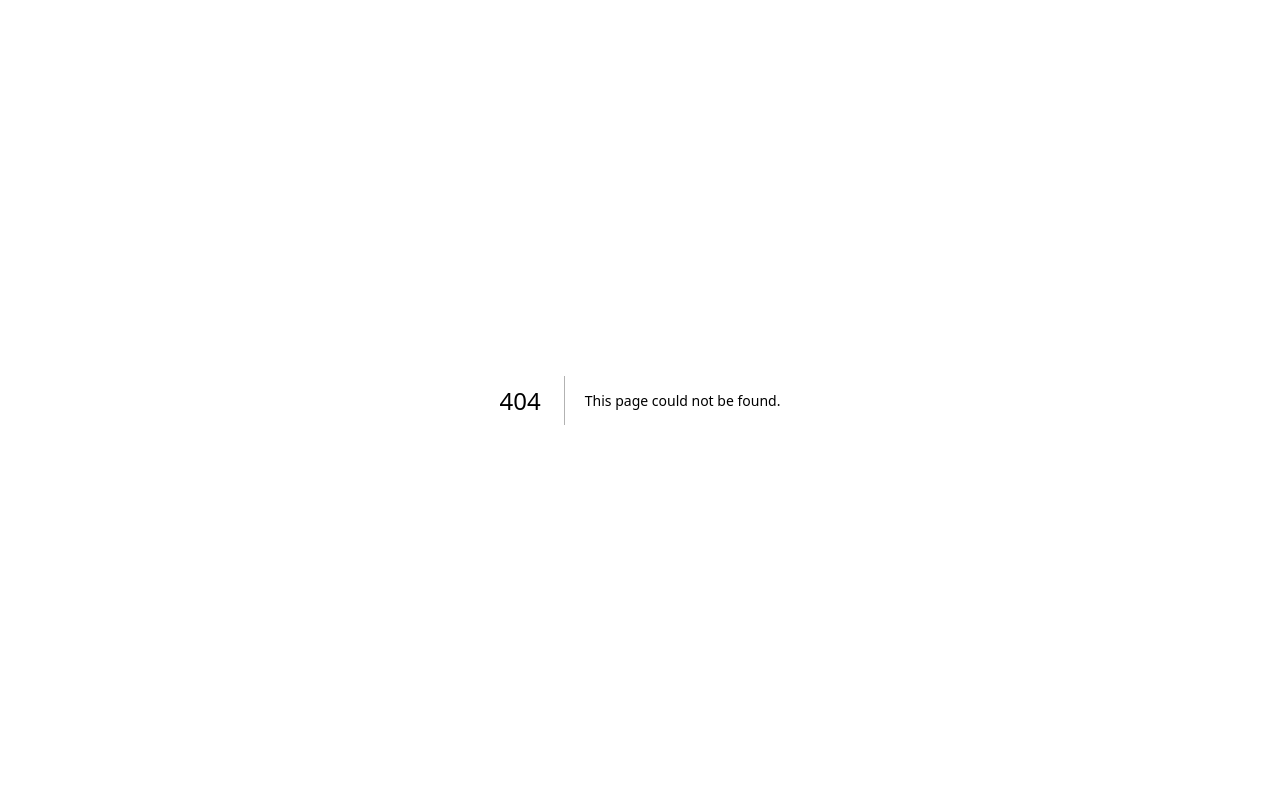
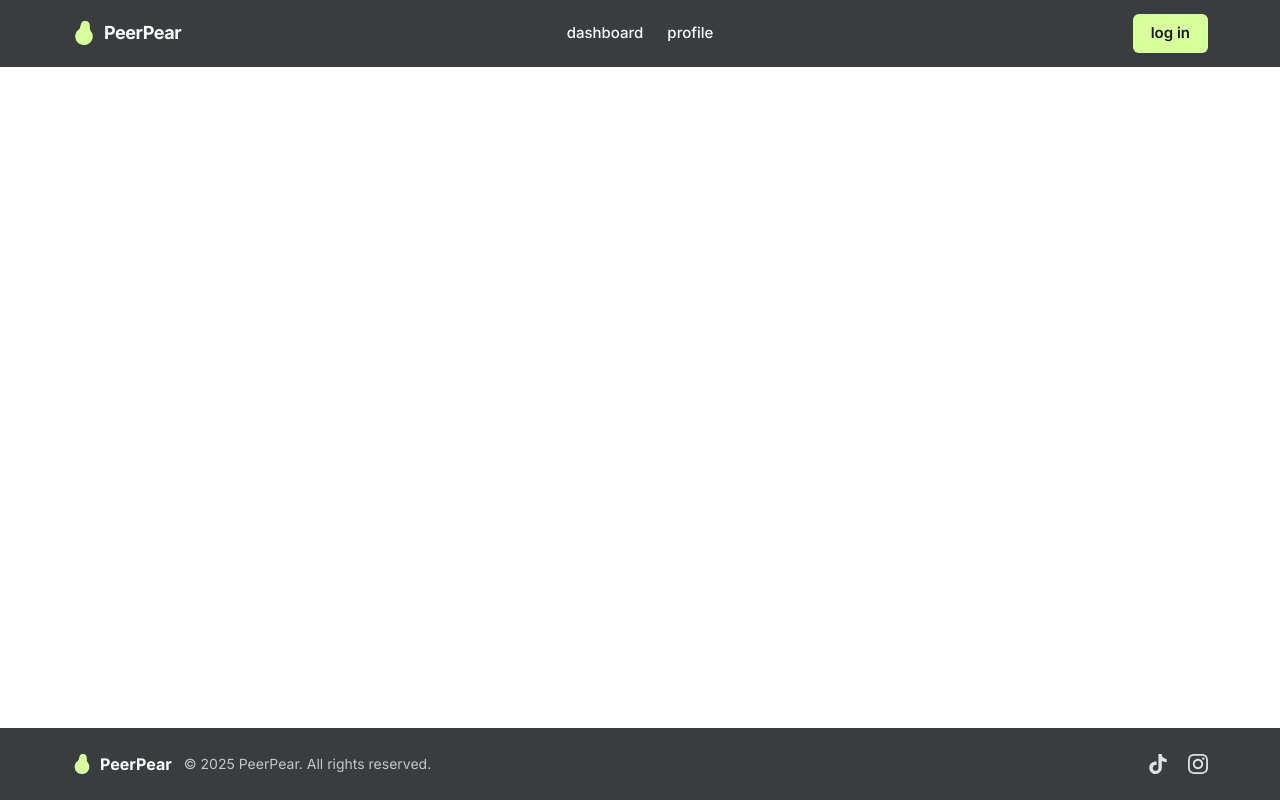
Before and after one commit to smkim0508/PeerPear, a Next.js app in the folder public/: page /student in a window 1280 px wide. Before the commit this address had no page. Built offline with nearby package versions, Linux system fonts and the light colour scheme.

Commit message:
bare student page.

```diff
--- /dev/null
+++ b/public/app/student/page.tsx
@@ -0,0 +1,20 @@
+'use client';
+
+import Header from "@/components/Header";
+import Footer from "@/components/Footer";
+
+
+export default function StudentDashBoard() {
+    return (
+        <div className="font-sans min-h-screen flex flex-col">
+            <Header onLoginClick={() => {}} />
+            <main className = 'flex-1'>
+                <section >
+
+                </section>
+
+            </main>
+            <Footer/>
+        </div>
+    )
+}
--- a/public/components/LoginModal.tsx
+++ b/public/components/LoginModal.tsx
@@ -1,6 +1,7 @@
 'use client';
 
 import { useState, useEffect } from 'react';
+import { useRouter } from 'next/navigation';
 
 interface LoginModalProps {
   isOpen: boolean;
@@ -8,8 +9,25 @@ interface LoginModalProps {
 }
 
 export default function LoginModal({ isOpen, onClose }: LoginModalProps) {
+  const router = useRouter();
   const [activeTab, setActiveTab] = useState<'student' | 'organization'>('student');
   const [isAnimating, setIsAnimating] = useState(false);
+
+  const handleLogin = async() => {
+    try {
+      onClose();
+
+      if (activeTab === 'student') {
+        await router.push('/student');
+      }
+      else {
+        await router.push('/organization');
+      }
+    }
+    catch (error) {
+      console.log('Navigation error: ', error);
+    }
+  }
 
   useEffect(() => {
     if (isOpen) {
@@ -62,7 +80,7 @@ export default function LoginModal({ isOpen, onClose }: LoginModalProps) {
           </button>
         </div>
 
-        <button className="w-full bg-[#D7FF9C] text-[#1a1a1a] px-5 py-2.5 rounded-xl text-base font-bold transition-all duration-300 hover:scale-105 hover:shadow-xl hover:brightness-105 cursor-pointer border-none">
+        <button onClick={handleLogin} className="w-full bg-[#D7FF9C] text-[#1a1a1a] px-5 py-2.5 rounded-xl text-base font-bold transition-all duration-300 hover:scale-105 hover:shadow-xl hover:brightness-105 cursor-pointer border-none">
           Log in with CAS
         </button>
       </div>
```
